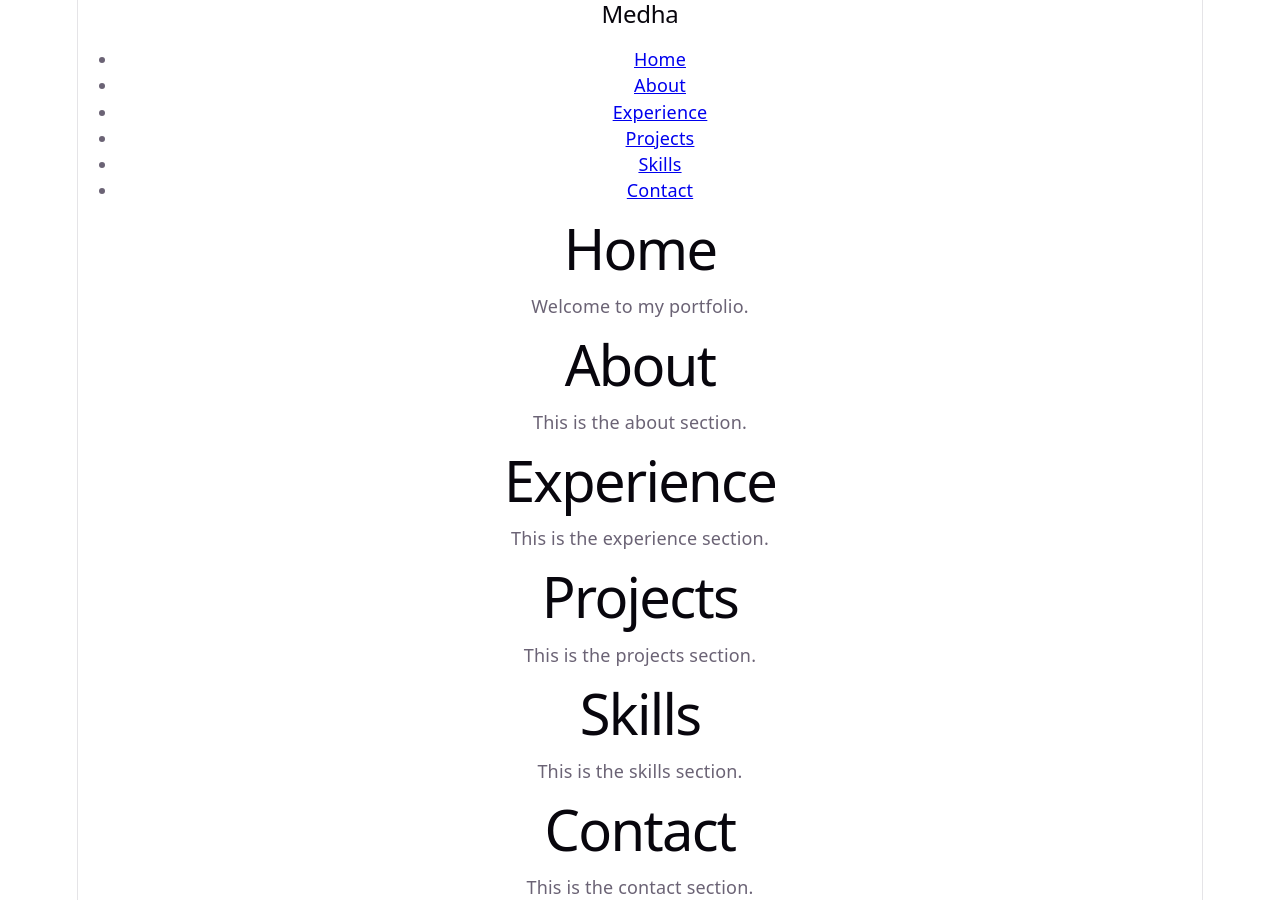
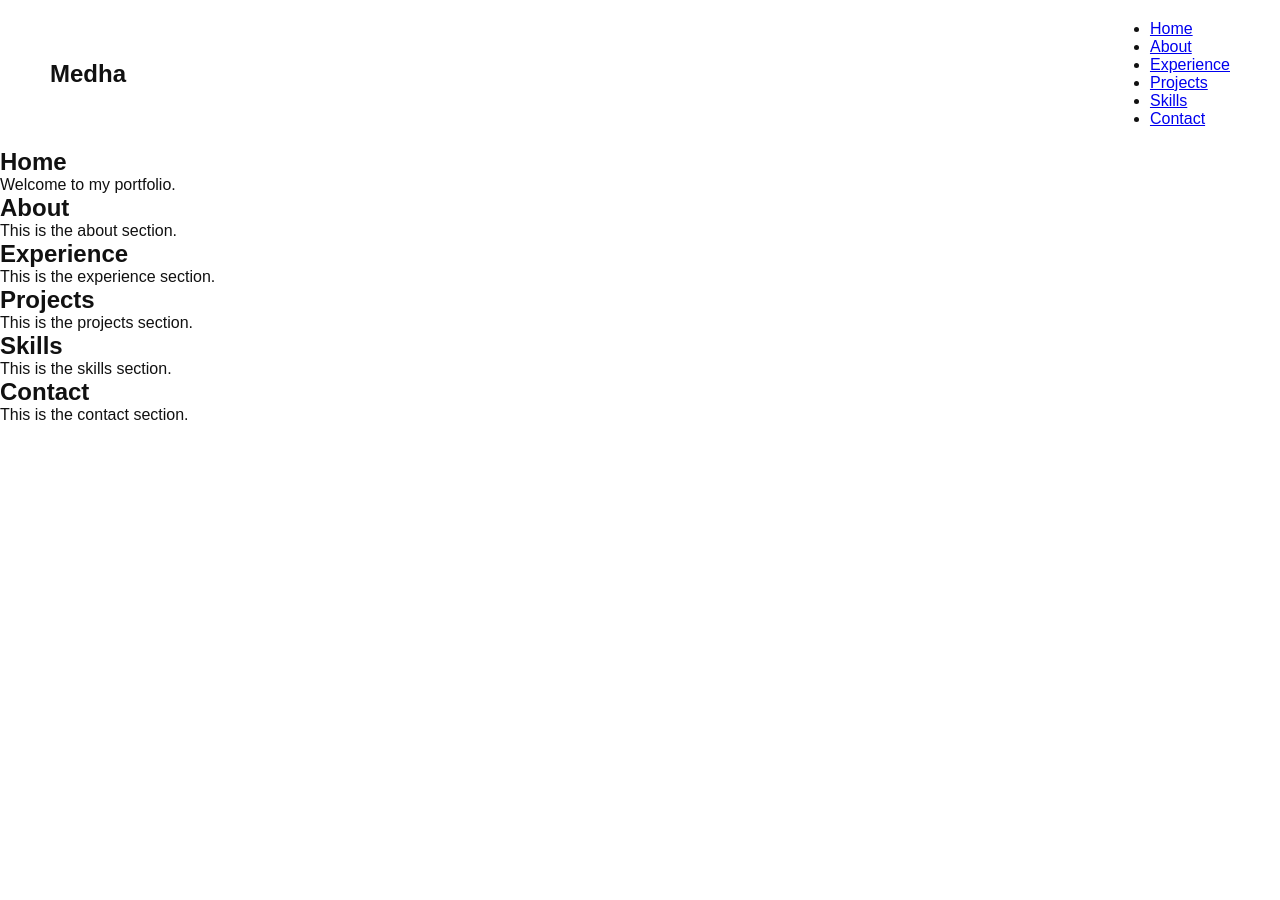
Before and after one commit to medhassii/medha-portfolio, a React (Vite) app: page / in a window 1280 px wide. After the commit the page ends 800 px from the top, so only its background shows below. Built offline with nearby package versions, Linux system fonts and the light colour scheme.

Commit message:
added basic CSS

```diff
--- /dev/null
+++ b/src/components/Navbar/Navbar.css
@@ -0,0 +1,27 @@
+.navbar {
+  display: flex;
+  justify-content: space-between;
+  align-items: center;
+  padding: 20px 50px;
+  background-color: #ffffff;
+}
+
+.navbar-logo {
+  font-size: 24px;
+}
+
+.navbar-links {
+  display: flex;
+  gap: 30px;
+  list-style: none;
+}
+
+.navbar-links a {
+  text-decoration: none;
+  color: #111111;
+  font-size: 16px;
+}
+
+.navbar-links a:hover {
+  opacity: 0.6;
+}
--- a/src/components/Navbar/Navbar.jsx
+++ b/src/components/Navbar/Navbar.jsx
@@ -1,3 +1,5 @@
+import "./Navbar.css";
+
 function Navbar() {
 const navItems = [
   { name: "Home", id: "home" },
@@ -8,8 +10,8 @@ const navItems = [
     { name: "Contact", id: "contact" },
 ];
   return (
-    <nav>
-      <h2>Medha</h2>
+    <nav className="navbar">
+      <h2 className="navbar-logo">Medha</h2>
 
       <ul>
         {navItems.map((item) => (
--- a/src/index.css
+++ b/src/index.css
@@ -1,111 +1,15 @@
-:root {
-  --text: #6b6375;
-  --text-h: #08060d;
-  --bg: #fff;
-  --border: #e5e4e7;
-  --code-bg: #f4f3ec;
-  --accent: #aa3bff;
-  --accent-bg: rgba(170, 59, 255, 0.1);
-  --accent-border: rgba(170, 59, 255, 0.5);
-  --social-bg: rgba(244, 243, 236, 0.5);
-  --shadow:
-    rgba(0, 0, 0, 0.1) 0 10px 15px -3px, rgba(0, 0, 0, 0.05) 0 4px 6px -2px;
-
-  --sans: system-ui, 'Segoe UI', Roboto, sans-serif;
-  --heading: system-ui, 'Segoe UI', Roboto, sans-serif;
-  --mono: ui-monospace, Consolas, monospace;
-
-  font: 18px/145% var(--sans);
-  letter-spacing: 0.18px;
-  color-scheme: light dark;
-  color: var(--text);
-  background: var(--bg);
-  font-synthesis: none;
-  text-rendering: optimizeLegibility;
-  -webkit-font-smoothing: antialiased;
-  -moz-osx-font-smoothing: grayscale;
-
-  @media (max-width: 1024px) {
-    font-size: 16px;
-  }
+* {
+  margin: 0;
+  padding: 0;
+  box-sizing: border-box;
 }
 
-@media (prefers-color-scheme: dark) {
-  :root {
-    --text: #9ca3af;
-    --text-h: #f3f4f6;
-    --bg: #16171d;
-    --border: #2e303a;
-    --code-bg: #1f2028;
-    --accent: #c084fc;
-    --accent-bg: rgba(192, 132, 252, 0.15);
-    --accent-border: rgba(192, 132, 252, 0.5);
-    --social-bg: rgba(47, 48, 58, 0.5);
-    --shadow:
-      rgba(0, 0, 0, 0.4) 0 10px 15px -3px, rgba(0, 0, 0, 0.25) 0 4px 6px -2px;
-  }
-
-  #social .button-icon {
-    filter: invert(1) brightness(2);
-  }
+html {
+  scroll-behavior: smooth;
 }
 
 body {
-  margin: 0;
+  font-family: Arial, sans-serif;
+  background-color: #ffffff;
+  color: #111111;
 }
-
-#root {
-  width: 1126px;
-  max-width: 100%;
-  margin: 0 auto;
-  text-align: center;
-  border-inline: 1px solid var(--border);
-  min-height: 100svh;
-  display: flex;
-  flex-direction: column;
-  box-sizing: border-box;
-}
-
-h1,
-h2 {
-  font-family: var(--heading);
-  font-weight: 500;
-  color: var(--text-h);
-}
-
-h1 {
-  font-size: 56px;
-  letter-spacing: -1.68px;
-  margin: 32px 0;
-  @media (max-width: 1024px) {
-    font-size: 36px;
-    margin: 20px 0;
-  }
-}
-h2 {
-  font-size: 24px;
-  line-height: 118%;
-  letter-spacing: -0.24px;
-  margin: 0 0 8px;
-  @media (max-width: 1024px) {
-    font-size: 20px;
-  }
-}
-p {
-  margin: 0;
-}
-
-code,
-.counter {
-  font-family: var(--mono);
-  display: inline-flex;
-  border-radius: 4px;
-  color: var(--text-h);
-}
-
-code {
-  font-size: 15px;
-  line-height: 135%;
-  padding: 4px 8px;
-  background: var(--code-bg);
-}
```
